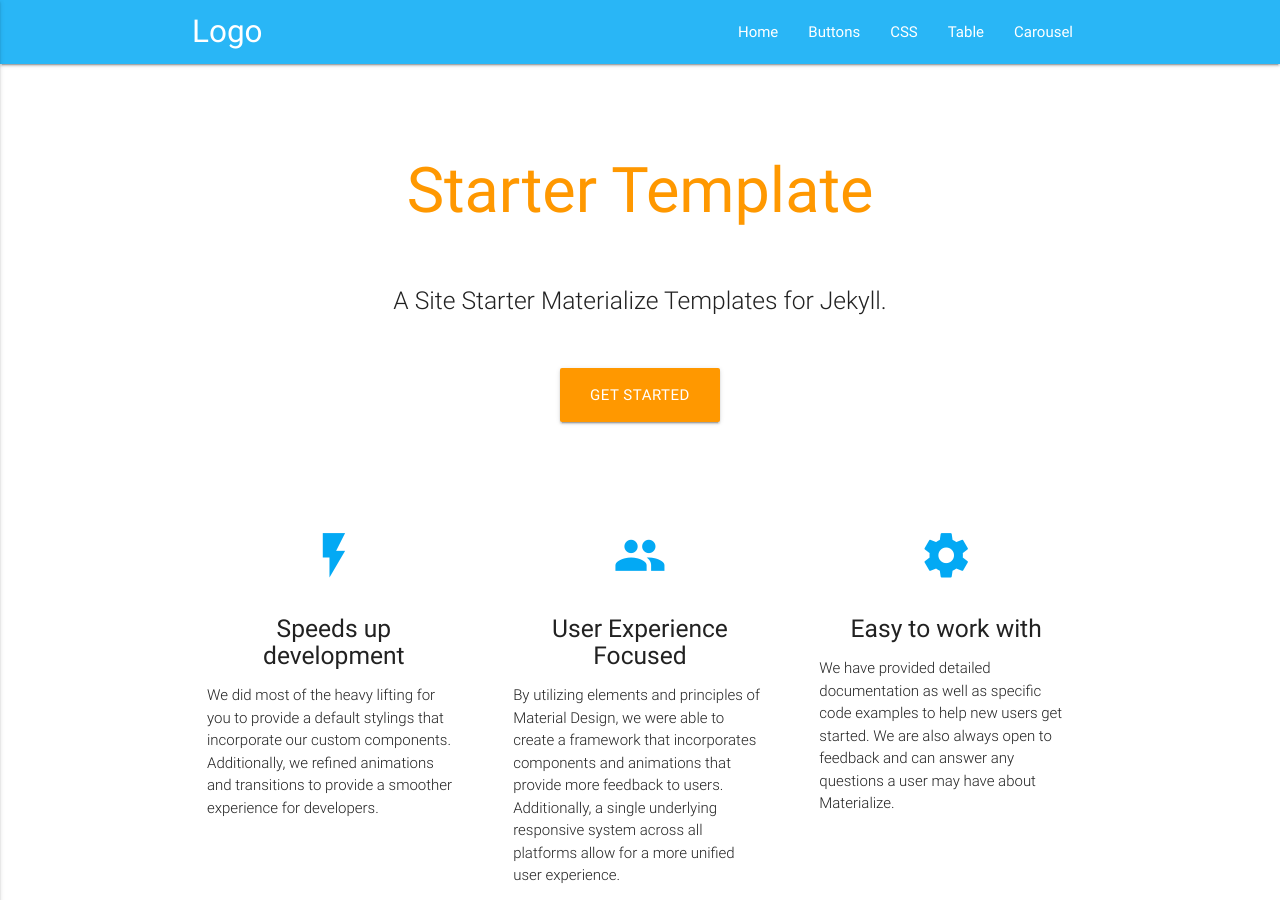
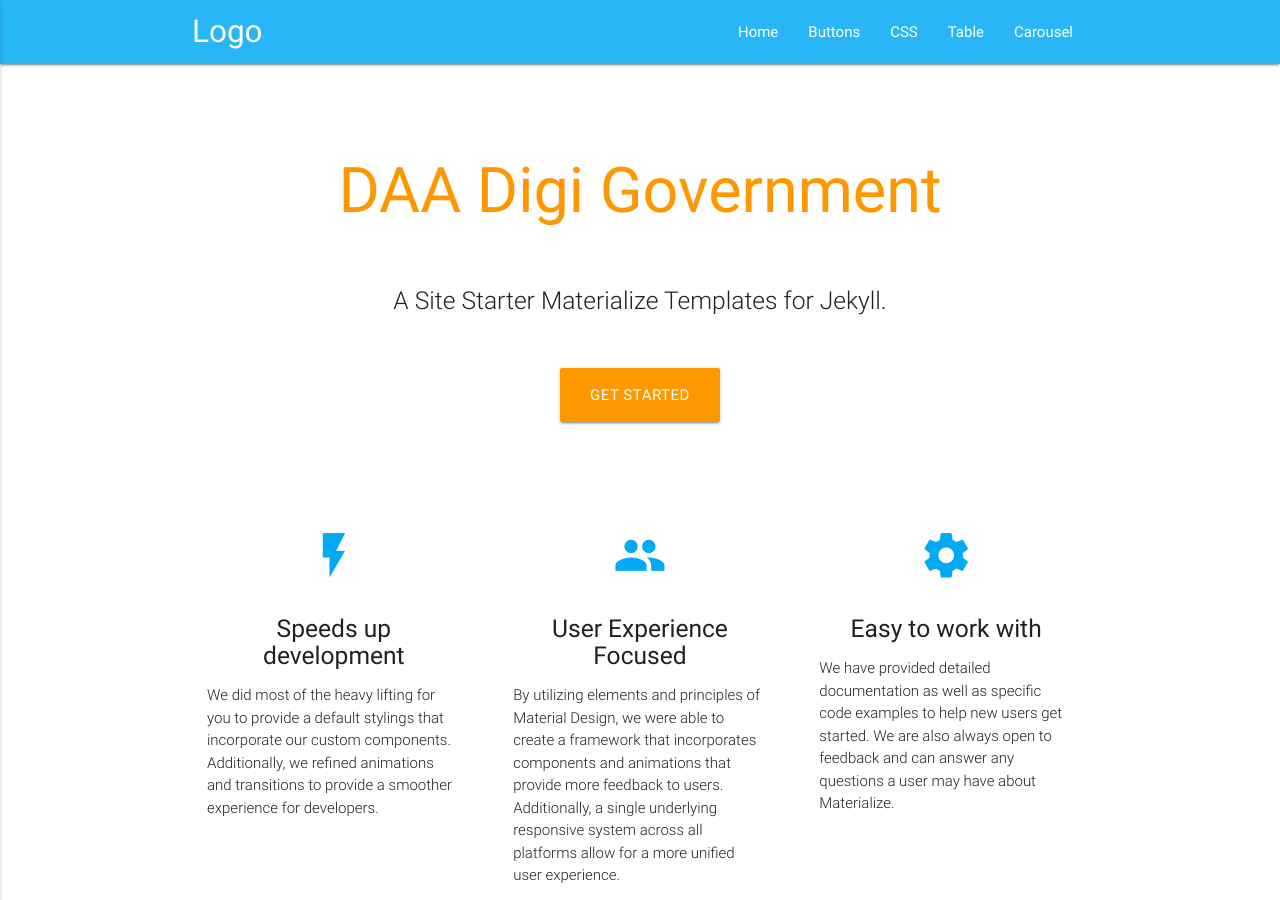
Before and after one commit to aejolene/SAA2018digigovt, a Jekyll site: the page built from index.md, in a window 1280 px wide and 900 px high. Built offline with Jekyll 4.4.1, drawn with Linux system fonts in a browser that asks for light colours.

Commit message:
edit config

```diff
--- a/_config.yml
+++ b/_config.yml
@@ -1,11 +1,11 @@
-title: Starter Template
-author: Panoramedia
-email: panoramedia@gmail.com
+title: DAA Digi Government
+author: Jolene Smith
+email: joleneupdikesmith@gmail.com
 description: > # this means to ignore newlines until "baseurl:"
-  A Site Starter Materialize Templates for Jekyll
+  SAA Digi Government
 
-twitter_username: macrod68
-github_username:  macrod68
+twitter_username: aejolene
+github_username:  aejolene
 
 sass:
     style: compressed
```
